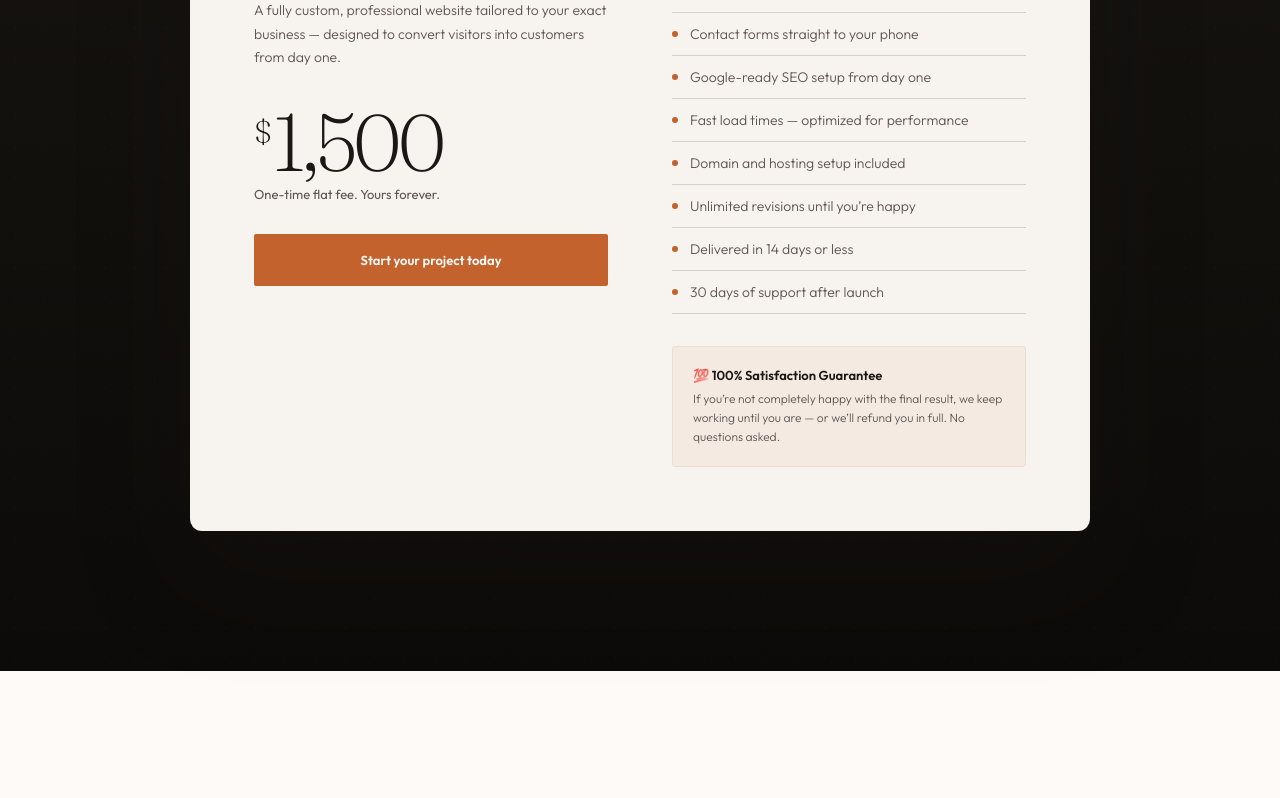
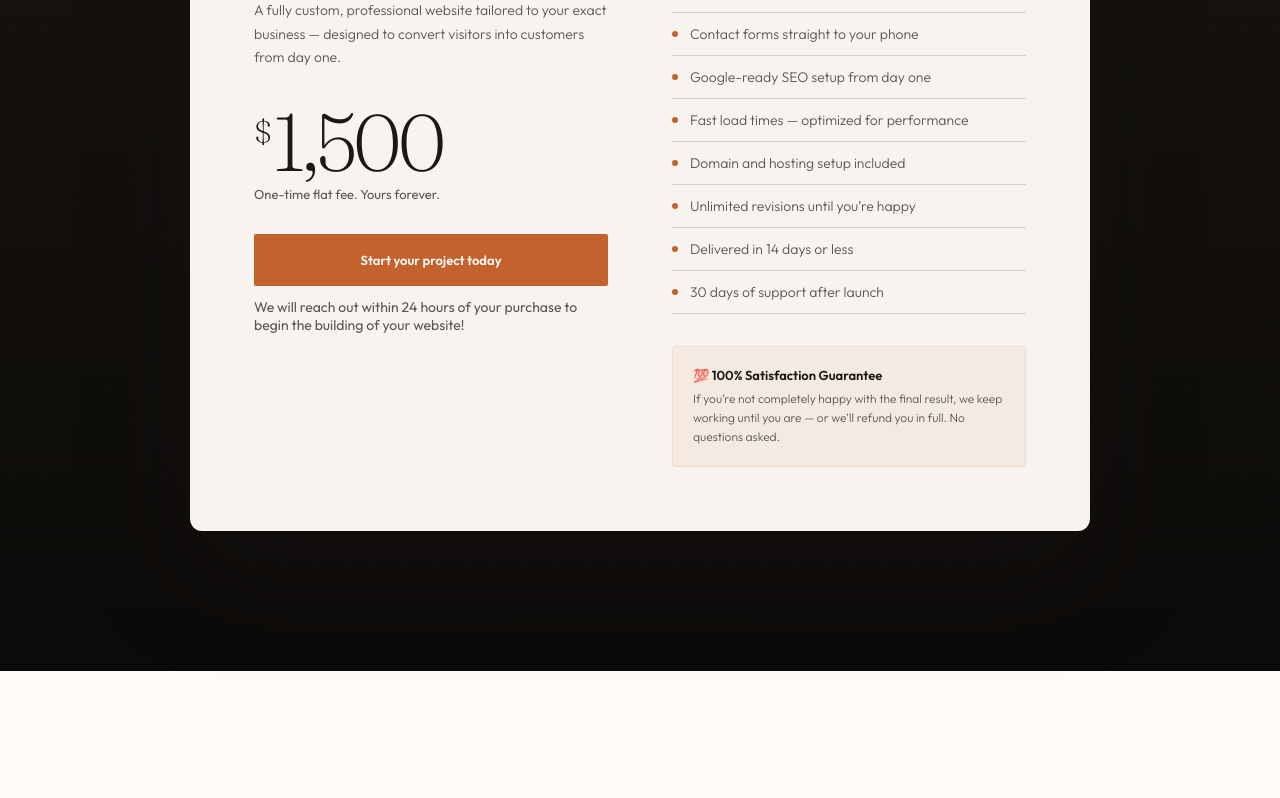
Before and after one commit to cadenhillier33-spec/verge-studio, a website: page public/index.html in a window 1280 px wide. Shown: the part 8111-8909 px from the top of the page. Drawn offline with Linux system fonts and the light colour scheme.

Commit message:
Add: 24-hour reach out message under Start your project today button

```diff
--- a/public/index.html
+++ b/public/index.html
@@ -679,7 +679,7 @@ footer::before{content:'';position:absolute;top:0;left:64px;right:64px;height:1p
   <div class="pricing-inner reveal">
     <div class="pricing-card">
       <div class="pricing-card-inner">
-        <div><div class="pricing-tag">Custom Website</div><div class="pricing-title">Everything.<br />Built for you.</div><div class="pricing-sub">A fully custom, professional website tailored to your exact business &mdash; designed to convert visitors into customers from day one.</div><div class="pricing-price"><sup>$</sup>1,500</div><div class="pricing-once">One-time flat fee. Yours forever.</div><a href="#contact" class="pricing-cta">Start your project today</a></div>
+        <div><div class="pricing-tag">Custom Website</div><div class="pricing-title">Everything.<br />Built for you.</div><div class="pricing-sub">A fully custom, professional website tailored to your exact business &mdash; designed to convert visitors into customers from day one.</div><div class="pricing-price"><sup>$</sup>1,500</div><div class="pricing-once">One-time flat fee. Yours forever.</div><a href="#contact" class="pricing-cta">Start your project today</a><p style="margin-top:12px;font-size:14px;color:var(--mid);">We will reach out within 24 hours of your purchase to begin the building of your website!</p></div>
         <div><ul class="pricing-features"><li>Full custom design &mdash; no templates, ever</li><li>Mobile-perfect on every device</li><li>Up to 8 pages (Home, About, Services, Contact + more)</li><li>Contact forms straight to your phone</li><li>Google-ready SEO setup from day one</li><li>Fast load times &mdash; optimized for performance</li><li>Domain and hosting setup included</li><li>Unlimited revisions until you&rsquo;re happy</li><li>Delivered in 14 days or less</li><li>30 days of support after launch</li></ul><div class="pricing-guarantee"><div class="pg-title">&#128175; 100% Satisfaction Guarantee</div><div class="pg-desc">If you&rsquo;re not completely happy with the final result, we keep working until you are &mdash; or we&rsquo;ll refund you in full. No questions asked.</div></div></div>
       </div>
     </div>
```
